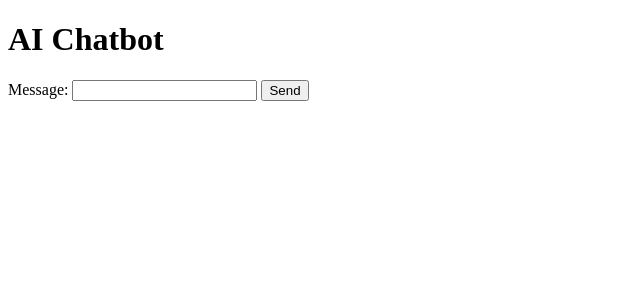
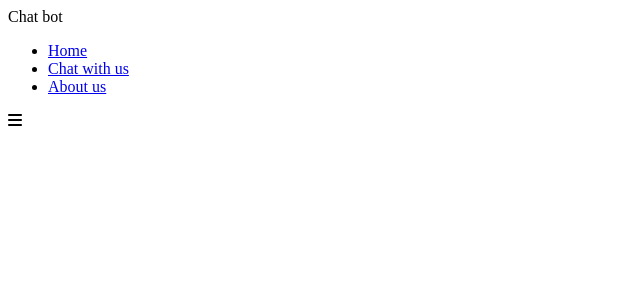
Before and after one commit to Priyansh-911/botty, a Flask app: page /chat in a window 1280 px wide. Shown: the top 300 px of the page, without its empty margins (0-640 px from the left). Run offline with Flask 3, Linux system fonts and the light colour scheme; parts of the project's set-up code (start-up, migrations or seed data) failed here and were passed over; some libraries are stand-ins or nearby versions.

Commit message:
Add files via upload

```diff
--- a/templates/index.html
+++ b/templates/index.html
@@ -1,20 +1,39 @@
-<!doctype html>
-<html>
-  <head>
-    <title>AI Chatbot</title>
-  </head>
-  <body>
-    <h1>AI Chatbot</h1>
-    <form method="POST">
-      <label for="message">Message:</label>
-      <input type="text" name="message" id="message">
-      <button type="submit">Send</button>
-    </form>
-    {% if message %}
-    <p><strong>You:</strong> {{ message }}</p>
-    {% endif %}
-    {% if response %}
-    <p><strong>Bot:</strong> {{ response }}</p>
-    {% endif %}
-  </body>
+<!DOCTYPE html>
+<html lang="en" dir=""Itr>
+<head>
+    <meta charset="UTF-8">
+    <meta http-equiv="X-UA-Compatible" content="IE=edge">
+    <meta name="viewport" content="width=device-width, initial-scale=1.0">
+    <link rel="stylesheet" href="style.css">
+    <script src="https://kit.fontawesome.com/6b01972f8d.js" crossorigin="anonymous"></script>
+    <script src="https://code.jquery.com/jquery-3.6.4.js"></script>
+    <script>
+        $(document).ready(function(){
+         $('#icon').click(function(){
+        $('ul').toggleClass('show')
+        });
+    });
+
+
+    </script>
+</head>
+<body>
+    <nav>
+        <label class="logo">Chat bot</label>
+        <ul>
+            <li><a class="active" href="#">Home</a></li>
+            <li><a href="chatbot.html">Chat with us</a></li>
+            <li><a href="hello.txt">About us</a></li>
+
+
+        </ul>
+        <label id="icon">
+            <i class="fas fa-bars"></i>
+        </label>
+    </nav>
+    <section>
+
+
+    </section>
+</body>
 </html>
```
Also changed, not shown: templates/chatbot.html (added, +29 -0 lines).
